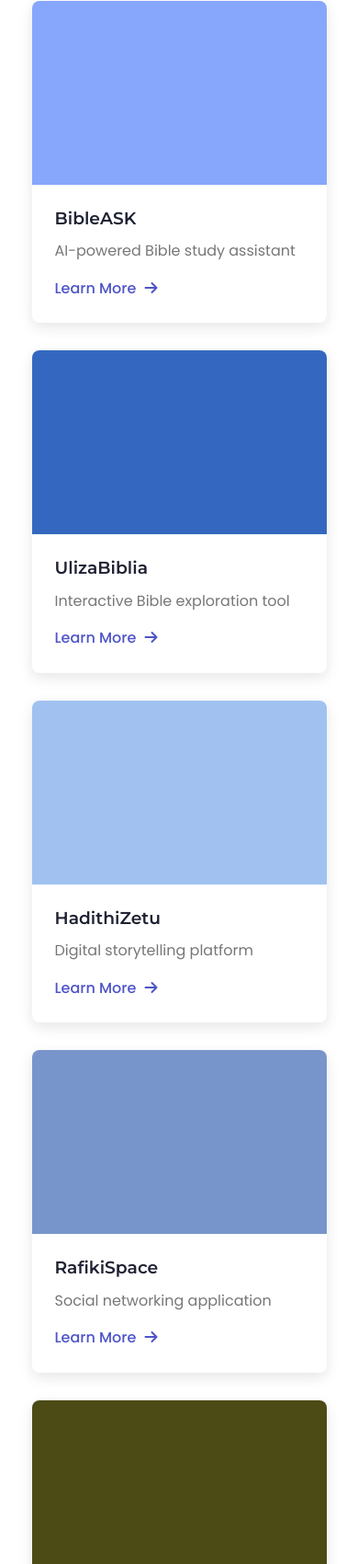
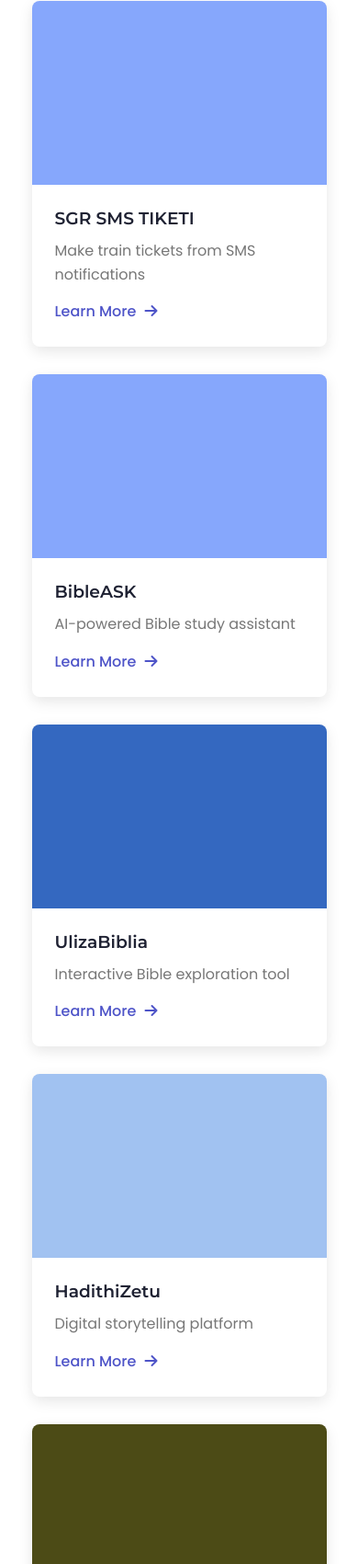
Before and after one commit to godopetza/godopetzalabs, a plain HTML site: page index.html in a window 390 px wide. Shown: the part 4331-6032 px from the top of the page at 92% size. Drawn offline with Linux system fonts and the light colour scheme.

Commit message:
Update project cards with external links and enhance header styles for better UX

```diff
--- a/index.html
+++ b/index.html
@@ -149,52 +149,57 @@
                     <div class="underline"></div>
                 </div>
                 <div class="project-grid">
-                    <div class="project-card">
+                    <div class="project-card" onclick="window.open('https://sgrtiketiwebapp.vercel.app', '_blank')">
+                        <div class="project-image p1"></div>
+                        <div class="project-info">
+                            <h3>SGR SMS TIKETI</h3>
+                            <p>Make train tickets from SMS notifications</p>
+                            <a href="https://sgrtiketiwebapp.vercel.app/" class="btn-text" target="_blank">Learn More <i
+                                    class="fas fa-arrow-right"></i></a>
+                        </div>
+                    </div><div class="project-card" onclick="window.open('https://flutterai.dev/bibleask', '_blank')">
                         <div class="project-image p1"></div>
                         <div class="project-info">
                             <h3>BibleASK</h3>
                             <p>AI-powered Bible study assistant</p>
-                            <a href="#" class="btn-text">Learn More <i class="fas fa-arrow-right"></i></a>
+                            <a href="https://flutterai.dev/bibleask" class="btn-text" target="_blank">Learn More <i
+                                    class="fas fa-arrow-right"></i></a>
                         </div>
                     </div>
-                    <div class="project-card">
+                    <div class="project-card" onclick="window.open('https://flutterai.dev/ulizabiblia', '_blank')">
                         <div class="project-image p2"></div>
                         <div class="project-info">
                             <h3>UlizaBiblia</h3>
                             <p>Interactive Bible exploration tool</p>
-                            <a href="#" class="btn-text">Learn More <i class="fas fa-arrow-right"></i></a>
+                            <a href="https://flutterai.dev/ulizabiblia" class="btn-text" target="_blank">Learn More <i
+                                    class="fas fa-arrow-right"></i></a>
                         </div>
                     </div>
-                    <div class="project-card">
+                    <div class="project-card" onclick="window.open('https://flutterai.dev/hadithzetu', '_blank')">
                         <div class="project-image p3"></div>
                         <div class="project-info">
                             <h3>HadithiZetu</h3>
                             <p>Digital storytelling platform</p>
-                            <a href="#" class="btn-text">Learn More <i class="fas fa-arrow-right"></i></a>
+                            <a href="https://flutterai.dev/hadithzetu" class="btn-text" target="_blank">Learn More <i
+                                    class="fas fa-arrow-right"></i></a>
                         </div>
                     </div>
-                    <div class="project-card">
-                        <div class="project-image p4"></div>
-                        <div class="project-info">
-                            <h3>RafikiSpace</h3>
-                            <p>Social networking application</p>
-                            <a href="#" class="btn-text">Learn More <i class="fas fa-arrow-right"></i></a>
-                        </div>
-                    </div>
-                    <div class="project-card">
+                    <div class="project-card" onclick="window.open('https://flutterai.dev/flutter_aiweb', '_blank')">
                         <div class="project-image p5"></div>
                         <div class="project-info">
                             <h3>FlutterAI</h3>
                             <p>AI-powered Flutter development tool</p>
-                            <a href="#" class="btn-text">Learn More <i class="fas fa-arrow-right"></i></a>
+                            <a href="https://flutterai.dev/flutter_aiweb" class="btn-text" target="_blank">Learn More <i
+                                    class="fas fa-arrow-right"></i></a>
                         </div>
                     </div>
-                    <div class="project-card">
+                    <div class="project-card" onclick="window.open('https://silabu.com', '_blank')">
                         <div class="project-image p6"></div>
                         <div class="project-info">
                             <h3>SATU (Silabu's AI Tutor)</h3>
                             <p>AI-driven educational platform</p>
-                            <a href="#" class="btn-text">Learn More <i class="fas fa-arrow-right"></i></a>
+                            <a href="https://silabu.com" class="btn-text" target="_blank">Learn More <i
+                                    class="fas fa-arrow-right"></i></a>
                         </div>
                     </div>
                 </div>
@@ -240,7 +245,7 @@
                             </div>
                             <div class="contact-method">
                                 <i class="fas fa-phone"></i>
-                                <a href="tel:+255749409123">Call Us</a>
+                                <a href="tel:+255000000000">Call Us</a>
                             </div>
                             <div class="contact-method">
                                 <i class="fas fa-map-marker-alt"></i>
@@ -294,7 +299,7 @@
                 </div>
             </div>
             <div class="footer-bottom">
-                <p>&copy; 2024 Godopetza Labs Company Limited. All rights reserved.</p>
+                <p>&copy; 2025 Godopetza Labs Company Limited. All rights reserved.</p>
             </div>
         </div>
     </footer>
--- a/styles.css
+++ b/styles.css
@@ -140,6 +140,13 @@ header {
     top: 0;
     z-index: 100;
     padding: 15px 0;
+    transition: all 0.3s ease;
+}
+
+header.scrolled {
+    background-color: rgba(255, 255, 255, 0.95);
+    padding: 10px 0;
+    box-shadow: 0 5px 20px rgba(0, 0, 0, 0.1);
 }
 
 header .container {
@@ -362,7 +369,8 @@ nav ul li a:hover::after {
     border-radius: var(--border-radius);
     overflow: hidden;
     box-shadow: var(--shadow);
-    transition: transform 0.3s ease;
+    transition: transform 0.3s ease, box-shadow 0.3s ease;
+    cursor: pointer;
 }
 
 .project-card:hover {
@@ -375,6 +383,11 @@ nav ul li a:hover::after {
     background-color: var(--secondary-color);
     position: relative;
     overflow: hidden;
+    transition: all 0.3s ease;
+}
+
+.project-card:hover .project-image {
+    opacity: 0.9;
 }
 
 /* Project images - in a real implementation, use actual project images */
@@ -636,6 +649,12 @@ footer {
         z-index: -1;
     }
 
+    nav ul.show {
+        transform: translateY(0);
+        opacity: 1;
+        z-index: 1;
+    }
+
     .nav-toggle:checked ~ ul {
         transform: translateY(0);
         opacity: 1;
@@ -689,3 +708,21 @@ footer {
         justify-content: center;
     }
 }
+
+@media (max-width: 1200px) {
+    .project-grid {
+        grid-template-columns: repeat(auto-fill, minmax(300px, 1fr));
+    }
+}
+
+@media (max-width: 768px) {
+    .project-grid {
+        grid-template-columns: repeat(auto-fill, minmax(250px, 1fr));
+    }
+}
+
+@media (max-width: 480px) {
+    .project-grid {
+        grid-template-columns: 1fr;
+    }
+}
```
